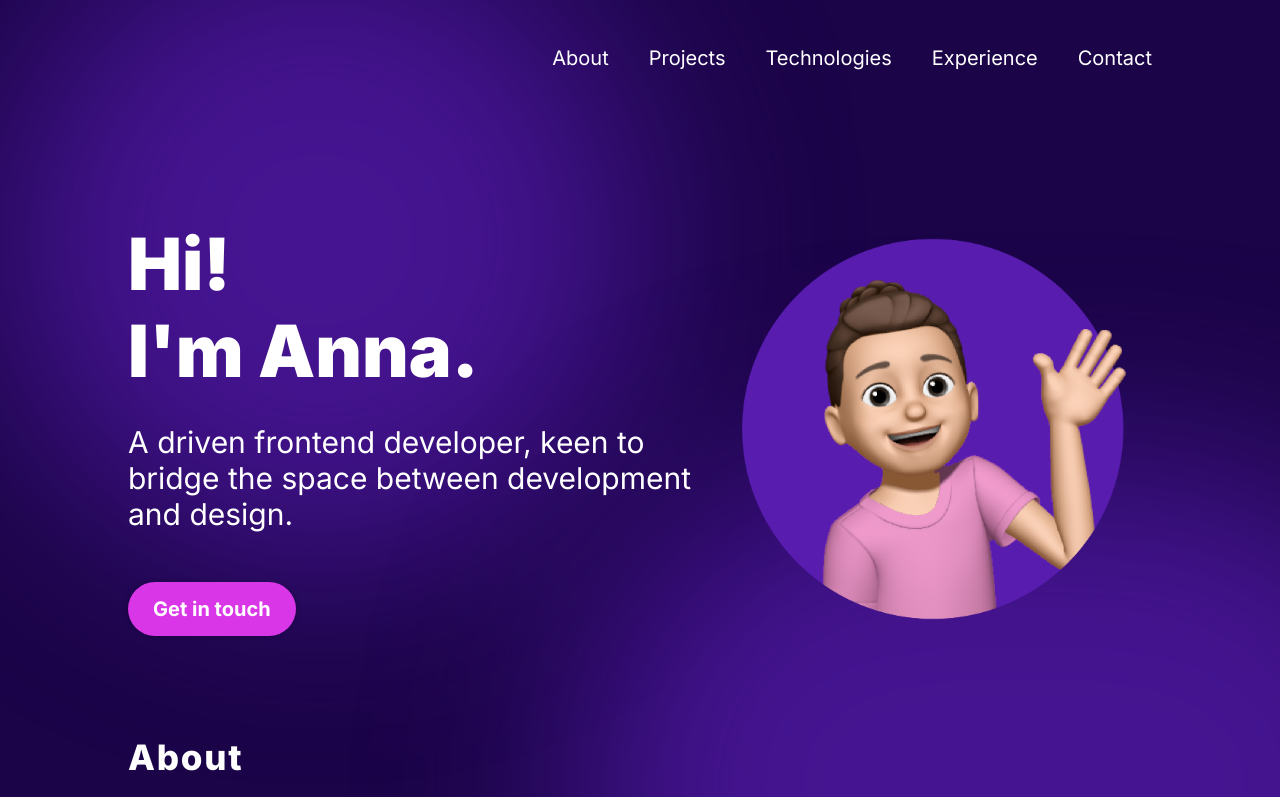
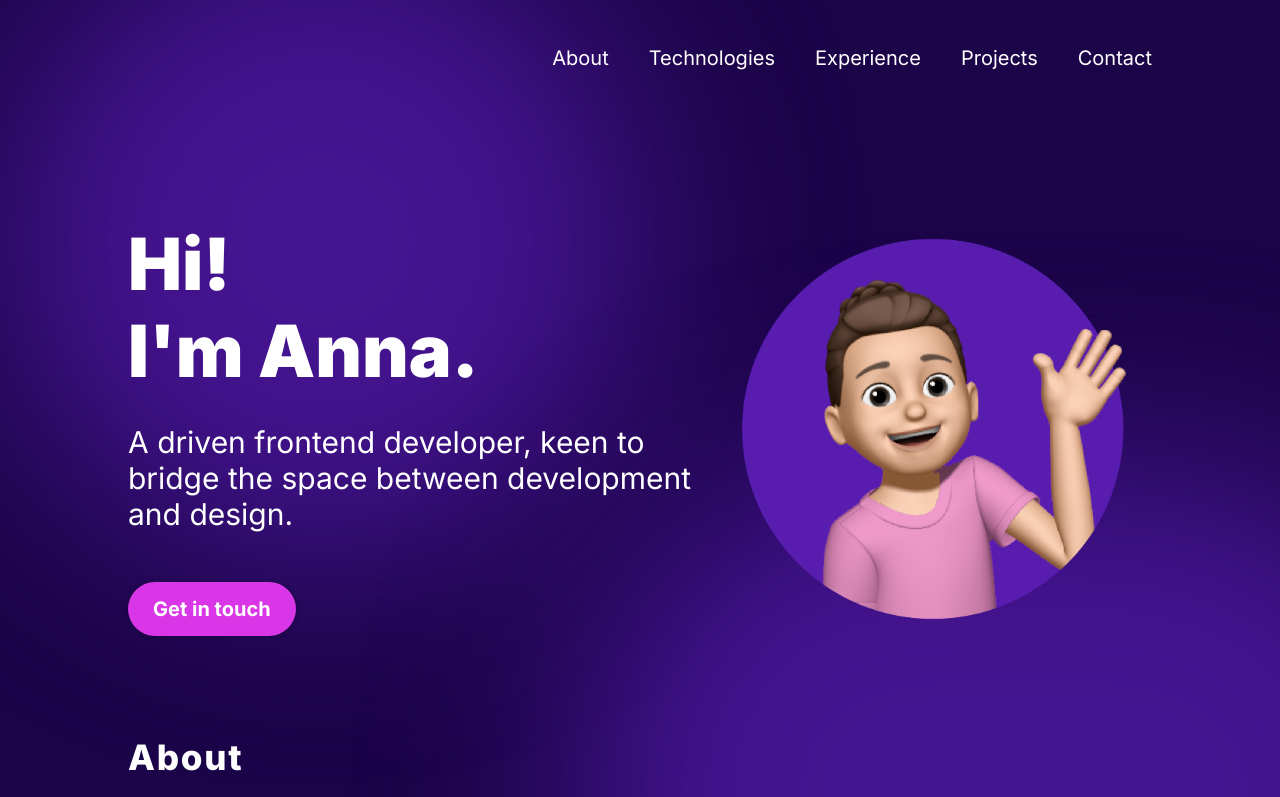
Before and after one commit to annaewbank/Anna-Ewbank-Portfolio, a React (Vite) app: page / in a window 1280 px wide. Shown: the top 797 px of the page. Built offline with nearby package versions, Linux system fonts and the light colour scheme.

Commit message:
feat: update navbar

```diff
--- a/src/components/Navbar/Navbar.jsx
+++ b/src/components/Navbar/Navbar.jsx
@@ -1,44 +1,33 @@
 import styles from './Navbar.module.css';
-import { useState } from 'react';
 import { getImageUrl } from '../../utils';
 
-export const Navbar = () => {
-  const [menuOpen, setMenuOpen] = useState(false);
+const links = [
+  { name: 'About', path: '#about' },
+  { name: 'Technologies', path: '#technologies' },
+  { name: 'Experience', path: '#experience' },
+  { name: 'Projects', path: '#projects' },
+  { name: 'Contact', path: '#contact' },
+];
 
+// eslint-disable-next-line react/prop-types
+export const Navbar = ({ setMenuOpen, menuOpen }) => {
   return (
-    <nav className={styles.navbar}>
-      <div className={styles.menu}>
+    <div className={styles.navbar}>
       <img
-          src={
-            menuOpen
-              ? getImageUrl('nav/closeIcon.png')
-              : getImageUrl('nav/menuIcon.png')
-          }
+        src={getImageUrl('nav/menuIcon.png')}
         alt="Menu Button"
         onClick={() => setMenuOpen(!menuOpen)}
         className={styles.menuBtn}
       />
-        <ul
-          className={`${styles.menuItems} ${menuOpen && styles.menuOpen}`}
-          onClick={() => setMenuOpen(false)}
-        >
-          <li>
-            <a href="#about">About</a>
-          </li>
-          <li>
-            <a href="#projects">Projects</a>
-          </li>
-          <li>
-            <a href="#technologies">Technologies</a>
-          </li>
-          <li>
-            <a href="#experience">Experience</a>
-          </li>
-          <li>
-            <a href="#contact">Contact</a>
-          </li>
-        </ul>
+      <nav className={styles.menu}>
+        {links.map((link, index) => {
+          return (
+            <a href={link.path} key={index} className="hover:text-garnet">
+              {link.name}
+            </a>
+          );
+        })}
+      </nav>
     </div>
-    </nav>
   );
 };
--- a/src/components/Navbar/Navbar.module.css
+++ b/src/components/Navbar/Navbar.module.css
@@ -12,16 +12,11 @@
 
 .menu {
   display: flex;
+  gap: 40px;
 }
 
-.menuItems {
-  display: flex;
-  gap: 40px;
-  list-style: none;
-}
-
-.menuItems a:hover {
-  color: var(--color-dark);
+.menu a:hover {
+  color: var(--color-primary);
 }
 
 .menuBtn {
@@ -30,18 +25,11 @@
 
 @media screen and (max-width: 830px) {
   .navbar {
-    flex-direction: column;
-    align-items: flex-start;
-    margin: 0 10% 0px 10%;
+    margin-bottom: 25px;
   }
 
   .menu {
-    position: absolute;
-    bottom: 0px;
-    right: 0px;
-    flex-direction: column;
-    gap: 10px;
-    z-index: 3;
+    display: none;
   }
 
   .menuBtn {
@@ -50,37 +38,6 @@
     z-index: 2;
   }
 
-  .menuItems {
-    width: 80vw;
-    display: none;
-    flex-direction: column;
-    align-items: center;
-    gap: 10px;
-    border-radius: 10px;
-    background: rgb(
-      25,
-      55,
-      109
-    ); /* Back up for browsers which do not support linear gradients */
-    background: linear-gradient(
-      0deg,
-      rgba(88, 28, 175, 0.5) 0%,
-      rgba(88, 28, 175, 1) 100%
-    );
-    padding: 20px 30px;
-    box-shadow: 0 0 5px 0 rgba(0, 0, 0, 0.25);
-  }
-
-  .menuOpen {
-    position: absolute;
-    right: 0;
-    top: 0;
-    display: flex;
-    gap: 10px;
-    padding: 40px 40px;
-    z-index: 1;
-  }
-
   img {
     width: 50px;
     padding: 10px;
```
Lines whose indentation alone changed are shown as unchanged.
